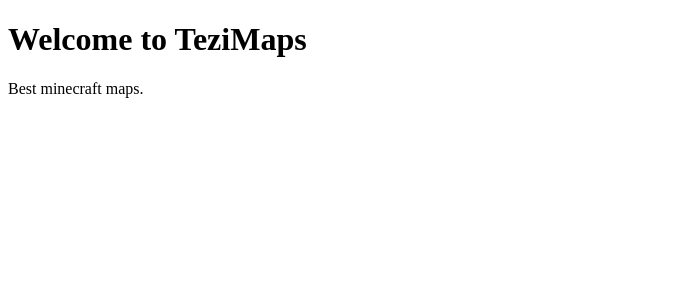
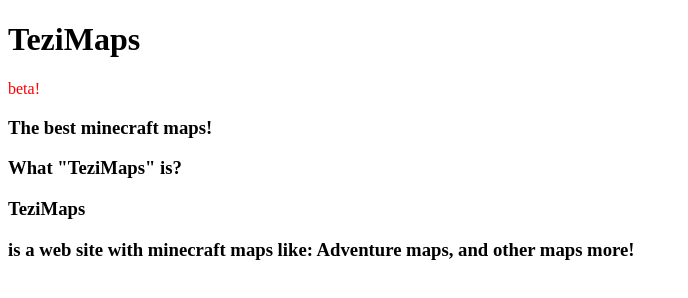
Before and after one commit to ivifetitaYT/tezimaps.github.io, a plain HTML site: page index.html in a window 1280 px wide. Shown: the whole page, without its empty margins (0-688 px from the left). Drawn offline with Linux system fonts and the light colour scheme.

Commit message:
Here is the beta!

```diff
--- a/index.html
+++ b/index.html
@@ -1,7 +1,25 @@
 <!DOCTYPE html>
 <html>
 <body>
-<h1>Welcome to TeziMaps</h1>
-<p>Best minecraft maps.</p>
+<div class="intro-header">
+
+        <div class="container">
+
+            <div class="row">
+                <div class="col-lg-12">
+                    <div class="intro-message">
+                        <h1>TeziMaps</h1><span style="color: red">beta!</span>
+                        <h3>The best minecraft maps! </h3>
+                       </ul>
+                    </div>
+                </div>
+            </div>
+
+        </div>
+        <!-- /.container -->
+
+    </div>
+<h3>What "TeziMaps" is?</h3>
+<h3>TeziMaps<h3><p>is a web site with minecraft maps like: Adventure maps, and other maps more! </p>
 </body>
 </html>
```
